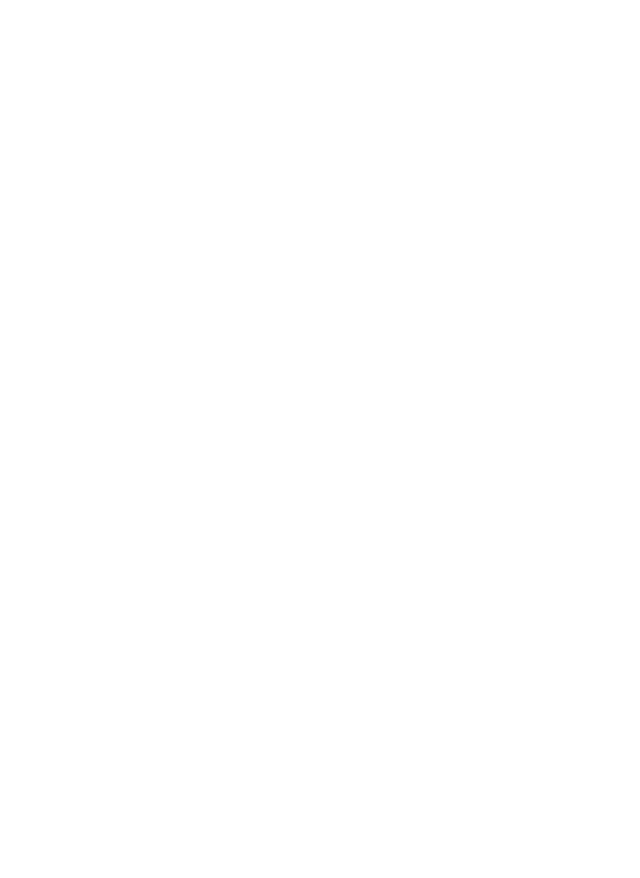
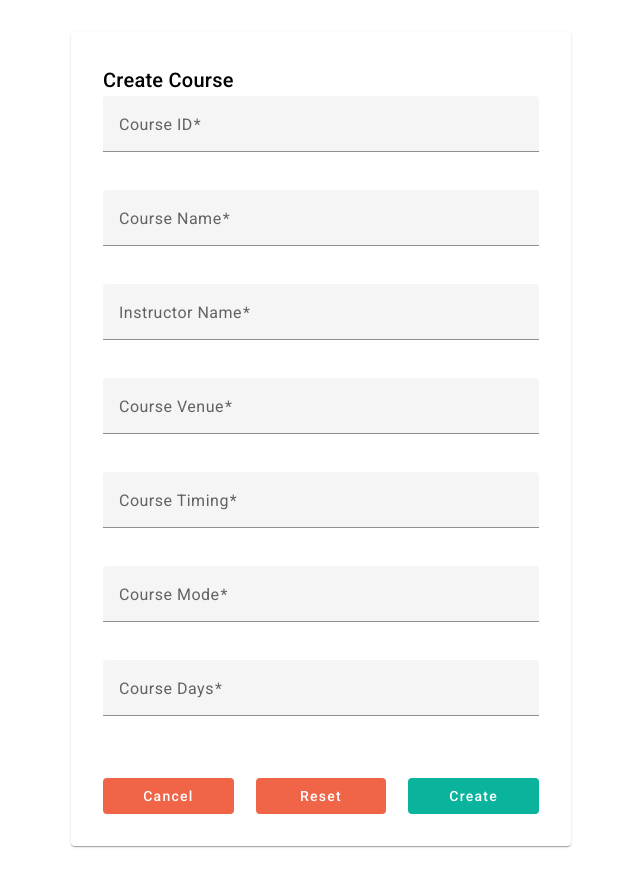
Before and after one commit to revathisekar19/LMS, an Angular app: page /course in a window 1280 px wide. Before the commit this address led to /. Shown: the whole page, without its empty margins (319-959 px from the left). Before the commit the page ends 800 px from the top, so only its background shows below. Built offline with nearby package versions, Linux system fonts and the light colour scheme.

Commit message:
added couse page

```diff
--- a/src/app/app-routing.module.ts
+++ b/src/app/app-routing.module.ts
@@ -2,10 +2,12 @@
 import { RouterModule, Routes } from '@angular/router';
 import { LoginComponent } from './login/login.component';
 import { RegistrationComponent } from './registration/registration.component';
+import { CourseComponent } from './course/course.component';
 
 const routes: Routes = [
 {path : '' , component : LoginComponent},
-{path : 'register' , component : RegistrationComponent}
+{path : 'register' , component : RegistrationComponent}  ,
+{path : 'course' , component : CourseComponent}
 ];
 
 @NgModule({
--- /dev/null
+++ b/src/app/course/course.component.css
@@ -0,0 +1,34 @@
+/* Styles for the create course wrapper */
+.create-course-wrapper {
+  display: flex;
+  justify-content: center;
+  align-items: center;
+  min-height: 100vh;
+  padding: 2rem;
+}
+
+.course-card {
+  max-width: 500px;
+  width: 100%;
+  padding: 2rem;
+}
+
+form {
+  display: flex;
+  flex-direction: column;
+  gap: 1rem; /* Adds spacing between fields */
+}
+
+mat-form-field {
+  width: 100%;
+}
+
+.button-group {
+  display: flex;
+  justify-content: space-between;
+  margin-top: 1.5rem;
+}
+
+button {
+  width: 30%; /* Adjust width if needed */
+}
--- /dev/null
+++ b/src/app/course/course.component.html
@@ -0,0 +1,53 @@
+<div class="create-course-wrapper py-5 d-flex justify-content-center align-items-center min-vh-100">
+  <mat-card class="course-card">
+    <mat-card-title>Create Course</mat-card-title>
+    <form [formGroup]="courseForm" (ngSubmit)="onSubmit()">
+      <mat-form-field appearance="fill">
+        <mat-label>Course ID</mat-label>
+        <input matInput formControlName="courseId" placeholder="Enter Course ID" required />
+        <mat-error *ngIf="courseForm.get('courseId')?.invalid && courseForm.get('courseId')?.touched">
+          Course ID is required.
+        </mat-error>
+      </mat-form-field>
+
+      <mat-form-field appearance="fill">
+        <mat-label>Course Name</mat-label>
+        <input matInput formControlName="courseName" placeholder="Enter Course Name" required />
+        <mat-error *ngIf="courseForm.get('courseName')?.invalid && courseForm.get('courseName')?.touched">
+          Course name is required.
+        </mat-error>
+      </mat-form-field>
+
+      <mat-form-field appearance="fill">
+        <mat-label>Instructor Name</mat-label>
+        <input matInput formControlName="instructorName" placeholder="Enter Instructor Name" required />
+      </mat-form-field>
+
+      <mat-form-field appearance="fill">
+        <mat-label>Course Venue</mat-label>
+        <input matInput formControlName="courseVenue" placeholder="Enter Course Venue" required />
+      </mat-form-field>
+
+      <mat-form-field appearance="fill">
+        <mat-label>Course Timing</mat-label>
+        <input matInput formControlName="courseTiming" placeholder="Enter Course Timing" required />
+      </mat-form-field>
+
+      <mat-form-field appearance="fill">
+        <mat-label>Course Mode</mat-label>
+          <input matInput formControlName="courseTiming" placeholder="Enter Course Mode" required />
+      </mat-form-field>
+
+      <mat-form-field appearance="fill">
+        <mat-label>Course Days</mat-label>
+        <input matInput formControlName="courseDays" placeholder="e.g., Mon, Wed, Fri" required />
+      </mat-form-field>
+
+      <div class="button-group">
+        <button mat-raised-button style="background-color: #F06548; color: white;" type="submit" [disabled]="courseForm.invalid">Cancel</button>
+        <button mat-raised-button style="background-color: #F06548; color: white;" type="submit" [disabled]="courseForm.invalid">Reset</button>
+        <button mat-raised-button style="background-color: #0AB39C; color: white;" type="submit" [disabled]="courseForm.invalid">Create</button>
+      </div>
+    </form>
+  </mat-card>
+</div>
--- /dev/null
+++ b/src/app/course/course.component.ts
@@ -0,0 +1,39 @@
+import { Component } from '@angular/core';
+import { FormBuilder, FormGroup, Validators } from '@angular/forms';
+
+@Component({
+  selector: 'app-create-course',
+  templateUrl: './course.component.html',
+  styleUrls: ['./course.component.css']
+})
+export class CourseComponent {
+  courseForm: FormGroup;
+
+  constructor(private fb: FormBuilder) {
+    this.courseForm = this.fb.group({
+      courseId: ['', Validators.required],
+      courseName: ['', Validators.required],
+      instructorName: ['', Validators.required],
+      courseVenue: ['', Validators.required],
+      courseTiming: ['', Validators.required],
+      courseMode: ['', Validators.required],
+      courseDays: ['', Validators.required]
+    });
+  }
+
+  onSubmit() {
+    if (this.courseForm.valid) {
+      console.log("Course Created:", this.courseForm.value);
+      this.courseForm.reset();
+    }
+  }
+
+  onCancel() {
+    console.log("Creation Canceled");
+    this.courseForm.reset();
+  }
+
+  onReset() {
+    this.courseForm.reset();
+  }
+}
```
Also changed, not shown: src/app/app.module.ts (+8 -2 lines), 1 other file (tests, documents, lock files or other folders).
